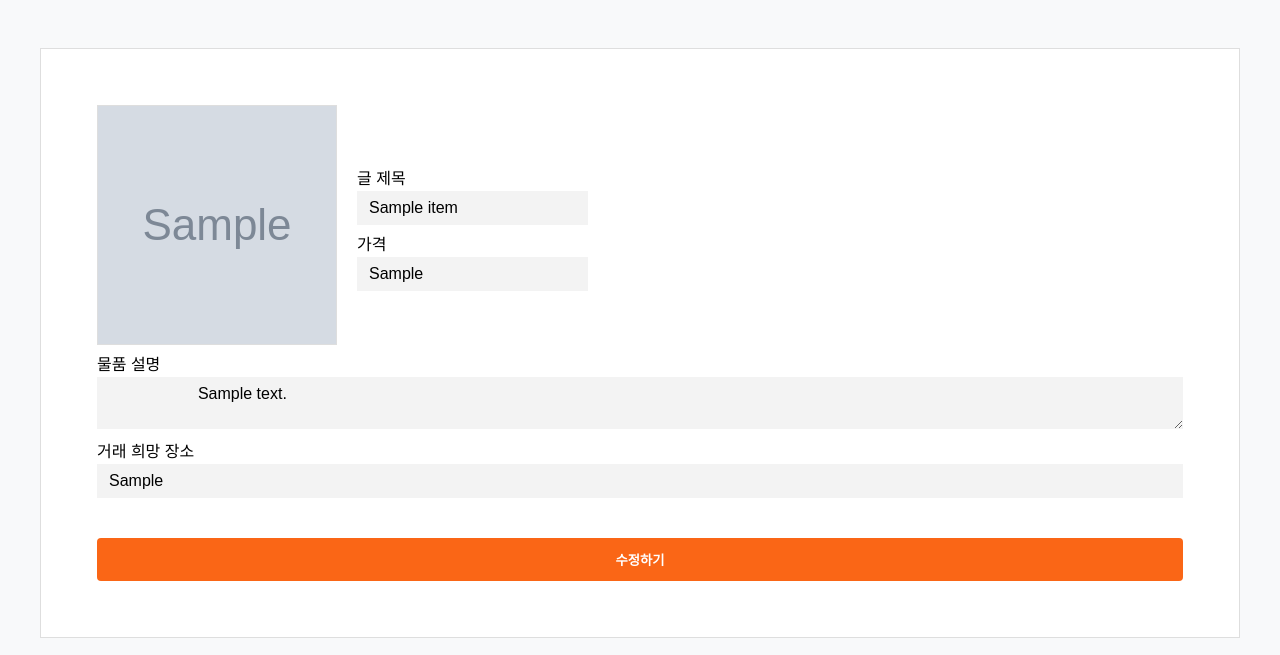
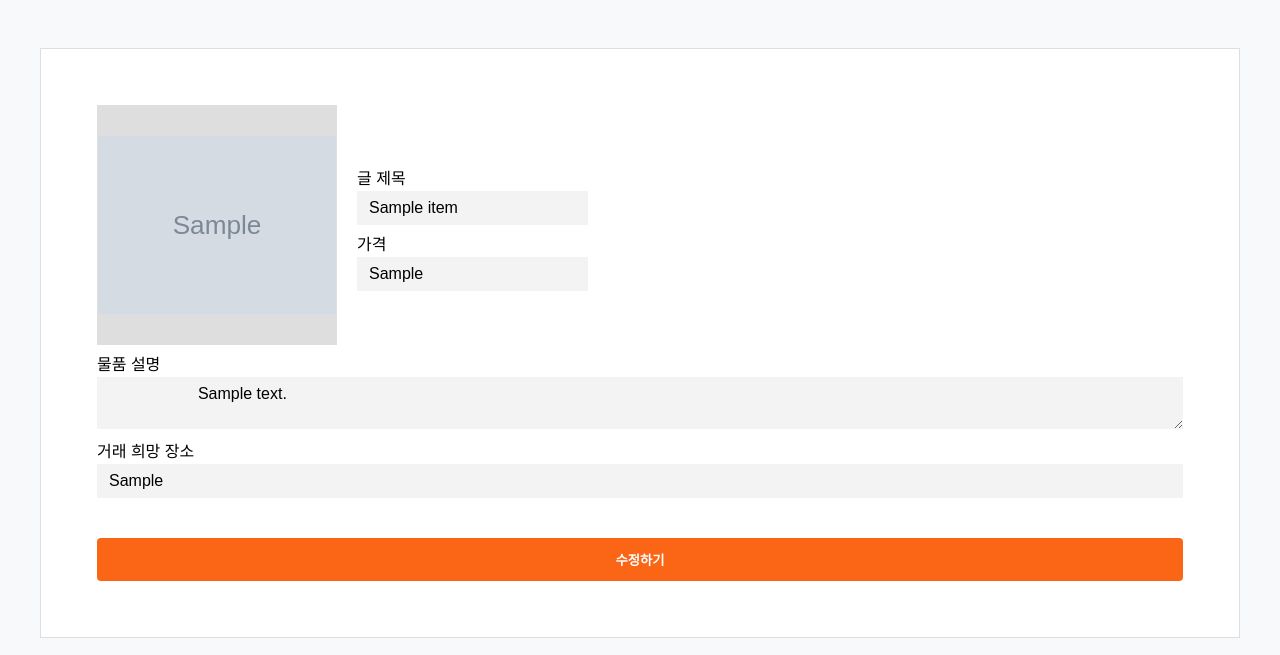
Before and after one commit to Youngmanbo/carrot_clone, a Django app: page /edit/1/ in a window 1280 px wide. Shown: the part 65-720 px from the top of the page. Run offline with Django 4.2, Linux system fonts and the light colour scheme; tables that the repository leaves empty hold one stand-in row (values such as "Sample post"); grey boxes marked "Sample" are stand-in pictures; parts of the project's set-up code (start-up, migrations or seed data) failed here and were passed over.

Commit message:
[Feat] img slide css 추가

```diff
--- a/carrot_market/static/css/write.css
+++ b/carrot_market/static/css/write.css
@@ -57,3 +57,31 @@ label{
   font-weight: 700;
   padding: 12px 0;
 }
+
+
+.slide-box {
+  gap: 10px;
+  display: flex;
+  overflow-x: auto;
+  scroll-snap-type: x mandatory;
+  scroll-behavior: smooth;
+}
+
+.slide-box img{
+  scroll-snap-align: start;
+  flex-shrink: 0;
+  transform-origin: center center;
+  transform: scale(1);
+  transition: transform 0.5s;
+  position: relative;
+
+  display: flex;
+  justify-content: center;
+  align-items: center;
+
+  width: 100%;
+  height: 380px;
+  object-fit: contain;
+  background-color: #dedede;
+  border-radius: 12px;
+}
--- a/carrot_market/templates/carrot_app/trade_post.html
+++ b/carrot_market/templates/carrot_app/trade_post.html
@@ -21,6 +21,7 @@
       <div class="container column">
         <div class="post-box">
           {% block content %}
+          <div class="slide-box">
             {% if post.itemimage_set.all %}
               {% for photo in post.itemimage_set.all %}
                   <img src="{{ photo.item_image.url }}" alt="{{ post.title }}" class="block-box">
@@ -28,7 +29,7 @@
             {% else %}
               <img src="{{ post.images.url }}" alt="{{ post.title }}" class="block-box">
             {% endif %}
-
+          </div>
             <div class="flex-box between info-button-box">
               <div class="user-info">
                 <h6>{{ post.user_id }}</h6>
--- a/carrot_market/templates/carrot_app/write.html
+++ b/carrot_market/templates/carrot_app/write.html
@@ -29,9 +29,11 @@
                   <label class="img-upload">
                     {% if post %}
                       {% if post.itemimage_set.all %}
-                      {% for photo in post.itemimage_set.all %}
-                        <img src="{{ photo.item_image.url }}" alt="이미지 설명" id="imagePreview">
-                      {% endfor %}
+                      <div class="slide-box">
+                        {% for photo in post.itemimage_set.all %}
+                          <img src="{{ photo.item_image.url }}" alt="이미지 설명" class="block-box" id="imagePreview">
+                        {% endfor %}
+                      </div>
                       {% else %}
                         <img src="{% static 'img/icon_photo.png' %}" alt="이미지 설명" id="imagePreview">
                       {% endif %}
```
Also changed, not shown: carrot_market/static/css/trade_post.css (+20 -1 lines).
